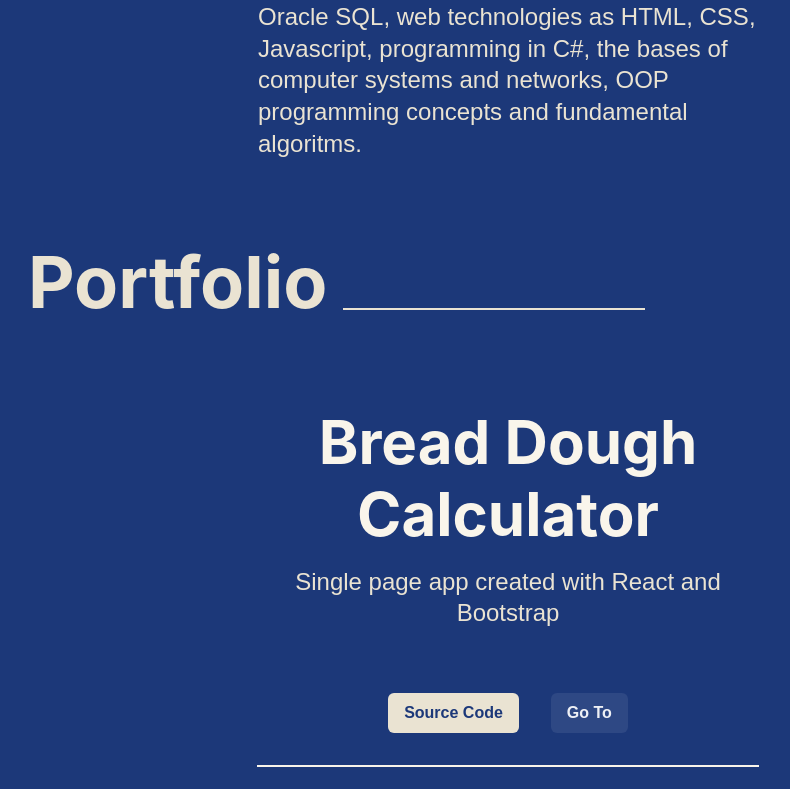
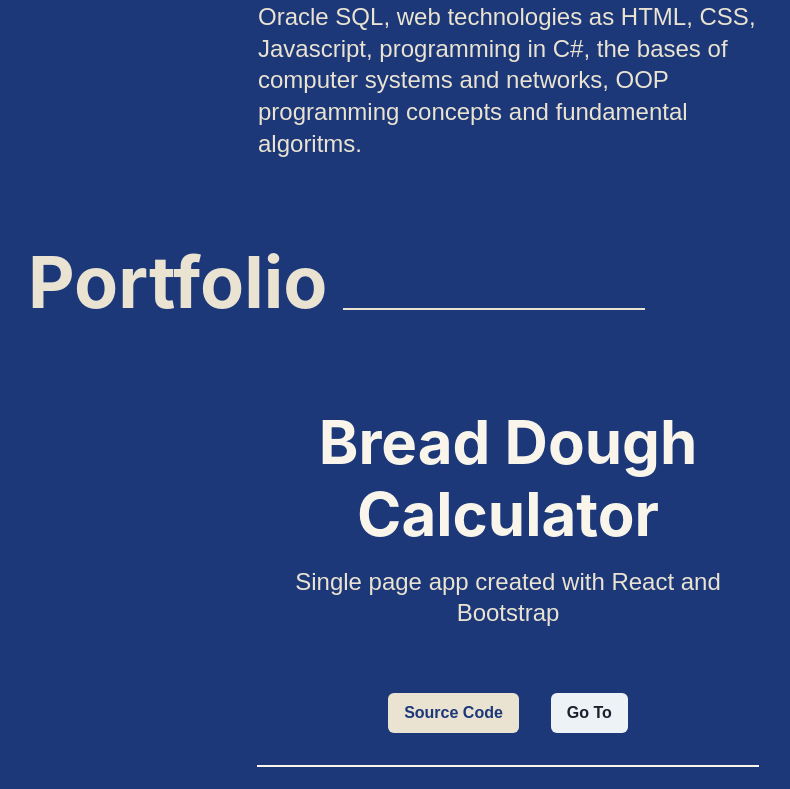
Before and after one commit to paul-ilies/iliespauldaniel, a Next.js app: page / in a window 1280 px wide. Shown: the part 2008-2797 px from the top of the page, without its empty margins (132-922 px from the left). Built offline with nearby package versions, Linux system fonts and the light colour scheme; a web font is replaced by a local one.

Commit message:
feat: resolve bg

```diff
--- a/package.json
+++ b/package.json
@@ -9,13 +9,13 @@
     "lint": "next lint"
   },
   "dependencies": {
-    "@chakra-ui/react": "^2.3.1",
+    "@chakra-ui/react": "^2.3.5",
     "@emotion/react": "^11.10.4",
     "@emotion/styled": "^11.10.4",
     "embla-carousel": "^7.0.2",
     "embla-carousel-react": "^7.0.2",
     "framer": "^2.1.3",
-    "framer-motion": "^7.2.1",
+    "framer-motion": "^7.5.3",
     "googleapis": "^107.0.0",
     "next": "12.2.5",
     "nodemailer": "^6.7.8",
--- a/pages/_document.tsx
+++ b/pages/_document.tsx
@@ -1,8 +1,8 @@
-import Document, { Html, Head, Main, NextScript } from "next/document";
+import NextDocument, { Html, Head, Main, NextScript } from "next/document";
 import { ColorModeScript } from "@chakra-ui/react";
 import { theme } from "../theme/theme";
 
-class MyDocument extends Document {
+class MyDocument extends NextDocument {
   render() {
     return (
       <Html lang="en">
--- a/theme/theme.ts
+++ b/theme/theme.ts
@@ -1,10 +1,8 @@
 import { extendTheme, ThemeConfig } from "@chakra-ui/react";
-import { mode } from "@chakra-ui/theme-tools";
 
 import colors from "./colors";
 
 const config: ThemeConfig = {
-  initialColorMode: "dark",
   useSystemColorMode: false,
   cssVarPrefix: "ugr",
 };
@@ -13,13 +11,13 @@ export const theme = extendTheme({
   colors,
   config,
   styles: {
-    global: (props: any) => ({
+    global: () => ({
       "body,html": {
         height: "auto",
         width: "100%",
         fontFamily: "Familjen Grotesk , sans-serif",
-        bg: mode("oldLace", "patrickBlue")(props),
-        color: mode("patrickBlue", "whiteCoffee")(props),
+        bg: "patrickBlue",
+        color: "whiteCoffee",
         scrollBehavior: "smooth",
       },
     }),
```
Also changed, not shown: 1 other file (tests, documents, lock files or other folders).
